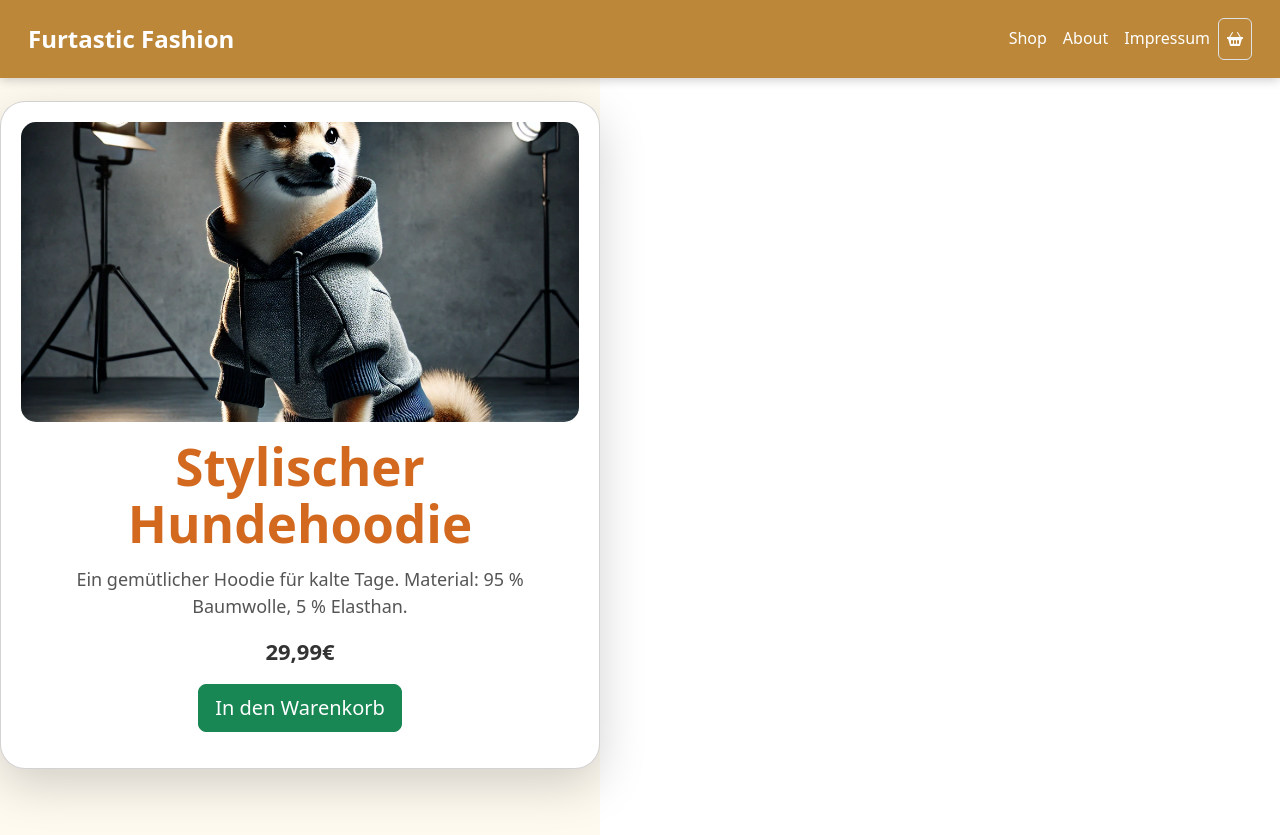
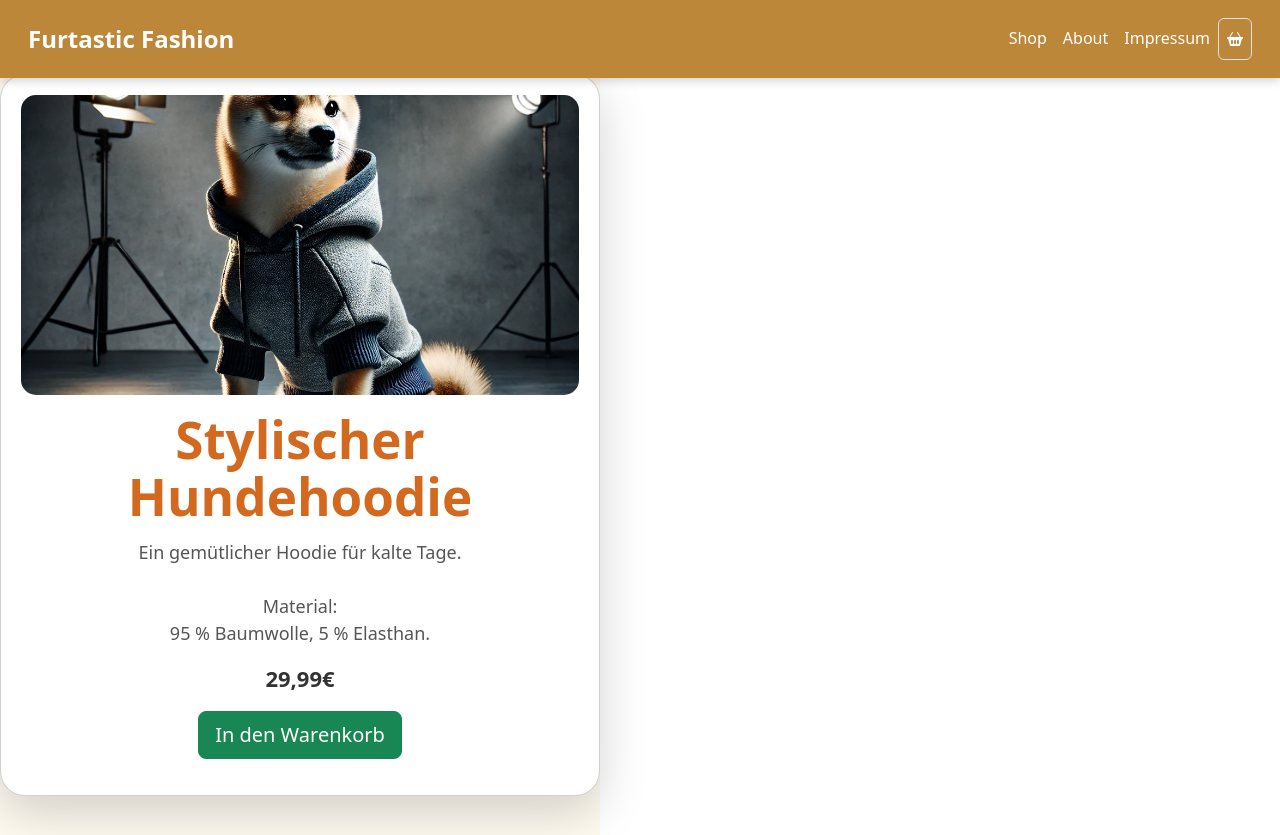
Before and after one commit to lisa-q/webapp_hwr, a React (Vite) app: page /product/1 in a window 1280 px wide. Built offline with nearby package versions, Linux system fonts and the light colour scheme.

Commit message:
create general Product.tsx file with all the products in a list which can be accessed by ProductDetail.tsx and ProductOverview.tsx. That way both pages use one single product list which also makes both pages dynamic.

```diff
--- /dev/null
+++ b/src/models/Product.tsx
@@ -0,0 +1,25 @@
+const products = [
+    {
+        id: "1",
+        name: "Stylischer Hundehoodie",
+        image: "/src/assets/stylischer_hundehoodie.webp",
+        description: "Ein gemütlicher Hoodie für kalte Tage.\n\nMaterial:\n95 % Baumwolle, 5 % Elasthan.",
+        price: "29,99€"
+    },
+    {
+        id: "2",
+        name: "Magisches Katzenhalsband",
+        image: "/src/assets/magisches_katzenhalsband.webp",
+        description: "Verleiht deiner Katze einen edlen Look.\n\nMaterial:\nEdelstahl, vergoldet. Zirkonia.",
+        price: "19,99€"
+    },
+    {
+        id: "3",
+        name: "Eleganter Papageienhut",
+        image: "/src/assets/eleganter_papageienhut.webp",
+        description: "Der perfekte Hut für stilbewusste Vögel.\n\nMaterial:\nFilz, Federn, Polyester, Metall.",
+        price: "14,99€"
+    }
+];
+
+export default products;
--- a/src/pages/ProductDetail.tsx
+++ b/src/pages/ProductDetail.tsx
@@ -1,31 +1,22 @@
 import "./ProductDetail.css";
 import { useParams } from "react-router-dom";
-
-const productData: { [key: string]: { name: string; image: string; description: string; price: string } } = {
-    "1": {
-        name: "Stylischer Hundehoodie",
-        image: "/src/assets/stylischer_hundehoodie.webp",
-        description: "Ein gemütlicher Hoodie für kalte Tage.\n\nMaterial:\n95 % Baumwolle, 5 % Elasthan.",
-        price: "29,99€"
-    },
-    "2": {
-        name: "Magisches Katzenhalsband",
-        image: "/src/assets/magisches_katzenhalsband.webp",
-        description: "Verleiht deiner Katze einen edlen Look.\n\nMaterial:\nEdelstahl, vergoldet. Zirkonia.",
-        price: "19,99€"
-    },
-    "3": {
-        name: "Eleganter Papageienhut",
-        image: "/src/assets/eleganter_papageienhut.webp",
-        description: "Der perfekte Hut für stilbewusste Vögel.\n\nMaterial:\nFilz, Federn, Polyester, Metall.",
-        price: "14,99€"
-    }
-};
-
+import products from "../models/Product";
 
 const ProductDetail = () => {
     const { id } = useParams<{ id: string }>();
-    const product = productData[id || "1"];
+
+    // Produkt aus der Liste holen
+    const product = products.find((p) => p.id === id);
+
+    // Falls Produkt nicht gefunden wird, Fehlermeldung anzeigen
+    if (!product) {
+        return (
+            <div className="text-center mt-5">
+                <h2>Produkt nicht gefunden</h2>
+                <p>Das gewünschte Produkt existiert nicht oder wurde entfernt.</p>
+            </div>
+        );
+    }
 
     return (
         <div className="product-detail-container">
@@ -33,7 +24,14 @@ const ProductDetail = () => {
                 <img src={product.image} alt={product.name} className="product-detail-image" />
                 <div className="card-body text-center">
                     <h1 className="product-detail-title">{product.name}</h1>
-                    <p className="product-detail-description">{product.description}</p>
+                    <p className="product-detail-description">
+                        {product.description.split("\n").map((line, index) => (
+                            <span key={index}>
+                                {line}
+                                <br />
+                            </span>
+                        ))}
+                    </p>
                     <p className="product-detail-price">{product.price}</p>
                     <button className="btn btn-success btn-lg">In den Warenkorb</button>
                 </div>
--- a/src/pages/ProductOverview.tsx
+++ b/src/pages/ProductOverview.tsx
@@ -1,12 +1,7 @@
 import { useState } from "react";
 import "./ProductOverview.css";
 import { Link } from "react-router-dom";
-
-const products = [
-    { id: 1, name: "Stylischer Hundehoodie", image: "/src/assets/stylischer_hundehoodie.webp", price: "29,99€" },
-    { id: 2, name: "Magisches Katzenhalsband", image: "/src/assets/magisches_katzenhalsband.webp", price: "19,99€" },
-    { id: 3, name: "Eleganter Papageienhut", image: "/src/assets/eleganter_papageienhut.webp", price: "14,99€" }
-];
+import products from "../models/Product"; // Import der zentralen Produktliste
 
 const ProductOverview = () => {
     const [searchTerm, setSearchTerm] = useState("");
```
